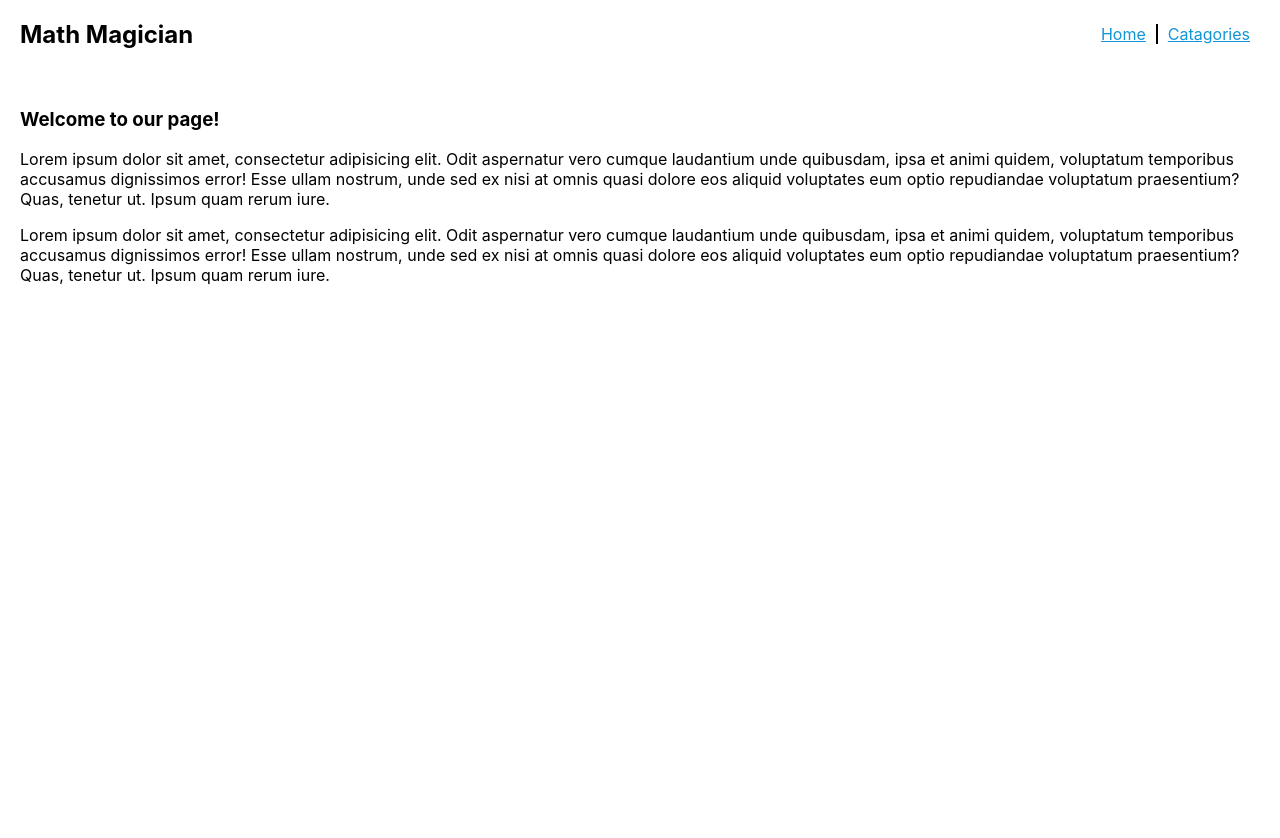
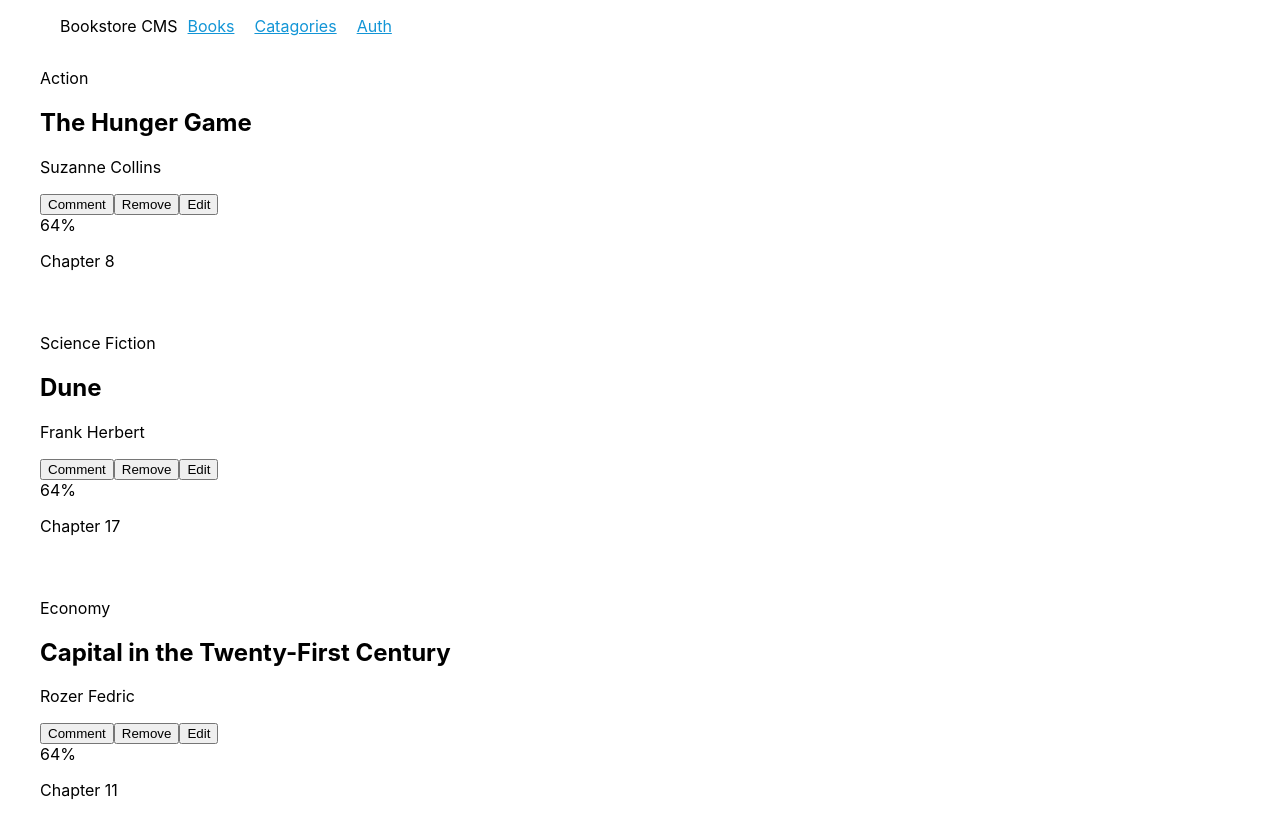
Before and after one commit to ibugithub/Book-Store, a React (Create React App) app: page / in a window 1280 px wide. Shown: the top 838 px of the page. Before the commit the page ends 800 px from the top, so only its background shows below. Built offline with nearby package versions, Linux system fonts and the light colour scheme.

Commit message:
Create Basic Setup

```diff
--- a/package.json
+++ b/package.json
@@ -10,9 +10,10 @@
     "prop-types": "^15.8.1",
     "react": "^18.2.0",
     "react-dom": "^18.2.0",
+    "react-router-dom": "^6.13.0",
     "react-scripts": "5.0.1",
-    "web-vitals": "^2.1.4",
-    "react-router-dom": "^6.13.0"
+    "uuid": "^9.0.0",
+    "web-vitals": "^2.1.4"
   },
   "scripts": {
     "start": "react-scripts start",
@@ -50,6 +51,7 @@
     "eslint-plugin-jsx-a11y": "^6.7.1",
     "eslint-plugin-react": "^7.32.2",
     "eslint-plugin-react-hooks": "^4.6.0",
+    "prop-type": "^0.0.1",
     "stylelint": "^13.13.1",
     "stylelint-config-standard": "^21.0.0",
     "stylelint-csstree-validator": "^1.9.0",
--- a/src/App.js
+++ b/src/App.js
@@ -1,15 +1,17 @@
 import { React } from 'react';
 import { Routes, Route } from 'react-router-dom';
-import Home from './components/Home';
+import BookList from './components/BookList';
 import './css/app.css';
 import Navbar from './components/NavBar';
+import Catagories from './components/Catagories';
 
 function App() {
   return (
     <>
       <Navbar />
       <Routes>
-        <Route path="/" element={<Home />} />
+        <Route path="/" element={<BookList />} />
+        <Route path="/Catagories" element={<Catagories />} />
       </Routes>
     </>
   );
--- /dev/null
+++ b/src/components/Book.js
@@ -0,0 +1,29 @@
+import React from 'react';
+import PropTypes from 'prop-types';
+import CommentRemoveEdit from './Comment_Remove_Edit';
+
+const Book = ({
+  type,
+  name,
+  author,
+  progress,
+  chapter,
+}) => (
+  <>
+    <p>{type}</p>
+    <h2>{name}</h2>
+    <p>{author}</p>
+    <CommentRemoveEdit />
+    <div>{progress}</div>
+    <p>{chapter}</p>
+  </>
+);
+
+Book.propTypes = {
+  name: PropTypes.string.isRequired,
+  type: PropTypes.string.isRequired,
+  author: PropTypes.string.isRequired,
+  progress: PropTypes.string.isRequired,
+  chapter: PropTypes.string.isRequired,
+};
+export default Book;
--- /dev/null
+++ b/src/components/BookList.js
@@ -0,0 +1,53 @@
+import React from 'react';
+import { v4 as uid } from 'uuid';
+import styles from '../css/bookList.module.css';
+import Book from './Book';
+
+const BookList = () => {
+  const bookList = [
+    {
+      Id: uid(),
+      Type: 'Action',
+      Name: 'The Hunger Game',
+      Author: 'Suzanne Collins',
+      Chapter: 'Chapter 8',
+      Progress: '64%',
+    },
+
+    {
+      Id: uid(),
+      Type: 'Science Fiction',
+      Name: 'Dune',
+      Author: 'Frank Herbert',
+      Chapter: 'Chapter 17',
+      Progress: '64%',
+    },
+
+    {
+      Id: uid(),
+      Type: 'Economy',
+      Name: 'Capital in the Twenty-First Century',
+      Author: 'Rozer Fedric',
+      Chapter: 'Chapter 11',
+      Progress: '64%',
+    },
+
+  ];
+  return (
+    <ul className={styles.bookContainer}>
+      {bookList.map((book) => (
+        <li key={book.Id}>
+          <Book
+            name={book.Name}
+            type={book.Type}
+            author={book.Author}
+            chapter={book.Chapter}
+            progress={book.Progress}
+          />
+        </li>
+      ))}
+    </ul>
+  );
+};
+
+export default BookList;
--- /dev/null
+++ b/src/components/Catagories.js
@@ -0,0 +1,15 @@
+import React from 'react';
+
+const Catagories = () => (
+  <>
+    <ul>
+      <li>Since Fiction</li>
+      <li>Romantic</li>
+      <li>Comedy</li>
+      <li>Adventure</li>
+      <li>Super Hero</li>
+    </ul>
+  </>
+);
+
+export default Catagories;
--- /dev/null
+++ b/src/components/Comment_Remove_Edit.js
@@ -0,0 +1,11 @@
+import React from 'react';
+
+const CommentRemoveEdit = () => (
+  <>
+    <button type="submit">Comment</button>
+    <button type="submit">Remove</button>
+    <button type="submit">Edit</button>
+  </>
+);
+
+export default CommentRemoveEdit;
--- a/src/components/Home.js
+++ /dev/null
@@ -1,30 +0,0 @@
-import { React } from 'react';
-import '../css/home.css';
-
-function Home() {
-  return (
-    <div className="home">
-      <h3>
-        Welcome to our page!
-      </h3>
-      <p className="Para">
-        Lorem ipsum dolor sit amet, consectetur adipisicing elit.
-        Odit aspernatur vero cumque laudantium unde quibusdam,
-        ipsa et animi quidem, voluptatum temporibus accusamus
-        dignissimos error! Esse ullam nostrum, unde sed ex nisi
-        at omnis quasi dolore eos aliquid voluptates eum optio
-        repudiandae voluptatum praesentium? Quas, tenetur ut. Ipsum quam rerum iure.
-      </p>
-      <p>
-        Lorem ipsum dolor sit amet, consectetur adipisicing elit.
-        Odit aspernatur vero cumque laudantium unde quibusdam,
-        ipsa et animi quidem, voluptatum temporibus accusamus
-        dignissimos error! Esse ullam nostrum, unde sed ex nisi
-        at omnis quasi dolore eos aliquid voluptates eum optio
-        repudiandae voluptatum praesentium? Quas, tenetur ut. Ipsum quam rerum iure.
-      </p>
-    </div>
-  );
-}
-
-export default Home;
--- a/src/components/NavBar.js
+++ b/src/components/NavBar.js
@@ -4,12 +4,15 @@ import styles from '../css/Navbar.module.css';
 
 const Navbar = () => (
   <nav className={styles.navbar}>
-    <h1>Math Magician</h1>
+    <ul className={styles.nav}>
+      <li>Bookstore CMS</li>
+      <li><Link to="/">Books</Link></li>
+      <li><Link to="/Catagories">Catagories</Link></li>
+      <li>
+        <Link to="/user">Auth </Link>
+      </li>
 
-    <div className={styles.nav}>
-      <Link to="/">Home</Link>
-      <Link to="/Catagories">Catagories</Link>
-    </div>
+    </ul>
   </nav>
 );
 export default Navbar;
--- a/src/css/Navbar.module.css
+++ b/src/css/Navbar.module.css
@@ -9,6 +9,7 @@
 .nav {
   display: flex;
   gap: 10px;
+  list-style: none;
 }
 
 .nav a {
--- /dev/null
+++ b/src/css/bookList.module.css
@@ -0,0 +1,7 @@
+.bookContainer {
+  list-style: none;
+}
+
+.bookContainer li {
+  padding-bottom: 30px;
+}
--- a/src/css/home.css
+++ /dev/null
@@ -1,3 +0,0 @@
-.home {
-  padding: 20px;
-}
```
Also changed, not shown: 1 other file (tests, documents, lock files or other folders).
